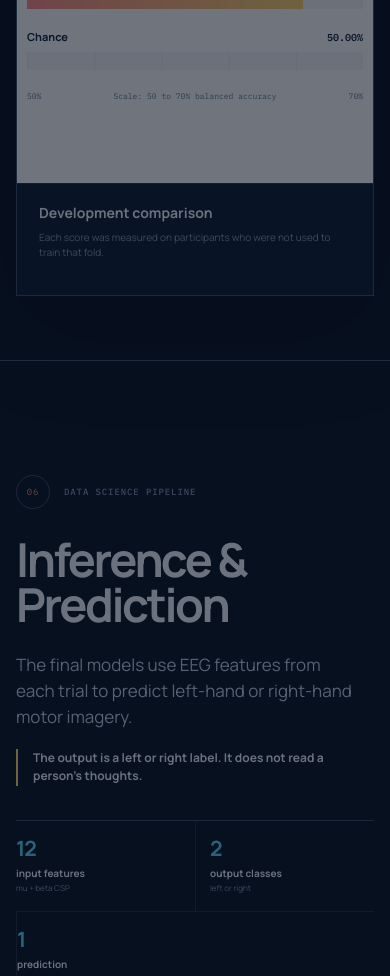
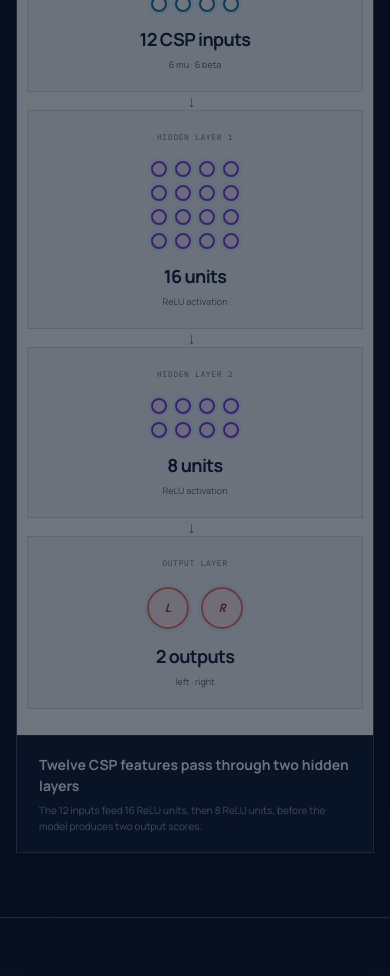
Before and after one commit to samarthgaggar/bci-mi-prediction, a Next.js app: page / in a window 390 px wide. Shown: the part 7200-8176 px from the top of the page. Built offline with nearby package versions, Linux system fonts and the light colour scheme.

Commit message:
more more more changes

```diff
--- a/app/globals.css
+++ b/app/globals.css
@@ -1216,27 +1216,39 @@ main {
 
 .prediction-flow {
   display: grid;
-  grid-template-columns: minmax(0, 1fr) 96px minmax(0, 1fr);
-  gap: clamp(14px, 2.2vw, 28px);
-  align-items: center;
-}
-
-.prediction-input,
-.prediction-output {
+  grid-template-columns: repeat(4, minmax(0, 1fr));
+  gap: clamp(18px, 2.4vw, 32px);
+  width: min(100%, 900px);
+  align-items: stretch;
+}
+
+.prediction-layer {
+  position: relative;
   display: grid;
   min-width: 0;
   min-height: 250px;
   align-content: center;
-  padding: 24px 20px;
+  justify-items: center;
+  padding: 24px 16px;
   border: 1px solid #d6dfeb;
   background: #f7f9fc;
-}
-
-.prediction-input > span,
-.prediction-output > span,
-.prediction-model > span {
+  text-align: center;
+}
+
+.prediction-layer:not(:last-child)::after {
+  position: absolute;
+  z-index: 2;
+  top: 50%;
+  right: calc(clamp(18px, 2.4vw, 32px) * -0.82);
+  content: "→";
+  color: #647995;
+  font-size: 22px;
+  transform: translateY(-50%);
+}
+
+.prediction-layer > span {
   display: block;
-  margin-bottom: 22px;
+  margin-bottom: 18px;
   color: #647995;
   font-family: var(--font-mono);
   font-size: 8px;
@@ -1244,69 +1256,61 @@ main {
   text-transform: uppercase;
 }
 
-.prediction-input strong,
-.prediction-output strong {
+.prediction-layer > strong {
   display: block;
+  margin-top: 18px;
   font-size: clamp(18px, 2vw, 27px);
   letter-spacing: -0.035em;
   line-height: 1.08;
   overflow-wrap: anywhere;
 }
 
-.prediction-input small,
-.prediction-output small {
+.prediction-layer > small {
   display: block;
-  margin-top: 10px;
+  margin-top: 8px;
   color: #526a87;
   font-size: 9px;
 }
 
-.prediction-model {
-  display: grid;
-  min-width: 0;
+.network-nodes {
+  display: grid;
+  grid-template-columns: repeat(4, 16px);
+  gap: 8px;
+  justify-content: center;
+}
+
+.network-nodes i {
+  display: grid;
+  width: 16px;
+  height: 16px;
   place-items: center;
-  text-align: center;
-}
-
-.prediction-model > span {
-  margin-bottom: 10px;
-}
-
-.prediction-model i {
-  display: block;
-  width: 72px;
-  height: 72px;
-  border: 10px solid #57d8ff;
-  border-right-color: #ff8c85;
+  border: 2px solid #087da9;
+  background: #ffffff;
   border-radius: 50%;
-  transform: rotate(-30deg);
-}
-
-.prediction-model strong {
-  margin-top: 12px;
-  font-family: var(--font-mono);
-  font-size: 9px;
-}
-
-.prediction-classes {
-  display: grid;
-  gap: 7px;
-}
-
-.prediction-classes strong {
-  padding: 10px 12px;
-  border: 1px solid #d6dfeb;
-  background: #ffffff;
-  font-size: clamp(15px, 1.5vw, 20px);
-  text-align: center;
-}
-
-.prediction-classes b {
-  color: #647995;
-  font-family: var(--font-mono);
-  font-size: 8px;
-  font-weight: 500;
-  text-align: center;
+  box-shadow: 0 0 0 3px color-mix(in srgb, #57d8ff 14%, transparent);
+}
+
+.is-hidden .network-nodes i {
+  border-color: #7c3aed;
+  background: color-mix(in srgb, #7c3aed 10%, #ffffff);
+}
+
+.is-output .network-nodes {
+  grid-template-columns: repeat(2, 42px);
+  gap: 12px;
+}
+
+.is-output .network-nodes i {
+  width: 42px;
+  height: 42px;
+  border-color: #ff7068;
+  background: color-mix(in srgb, #ff8c85 12%, #ffffff);
+}
+
+.is-output .network-nodes b {
+  color: #a53a45;
+  font-family: var(--font-mono);
+  font-size: 12px;
 }
 
 .validation-split {
@@ -1649,25 +1653,18 @@ main {
   }
 
   .prediction-flow {
-    grid-template-columns: minmax(0, 1fr) 72px minmax(0, 1fr);
+    grid-template-columns: repeat(4, minmax(0, 1fr));
     gap: 12px;
   }
 
-  .prediction-input,
-  .prediction-output {
+  .prediction-layer {
     min-height: 230px;
-    padding: 20px 16px;
-  }
-
-  .prediction-model i {
-    width: 54px;
-    height: 54px;
-    border-width: 8px;
-  }
-
-  .prediction-classes strong {
-    padding-inline: 8px;
-    font-size: 15px;
+    padding: 20px 10px;
+  }
+
+  .prediction-layer:not(:last-child)::after {
+    right: -11px;
+    font-size: 16px;
   }
 }
 
@@ -1835,19 +1832,15 @@ main {
     padding-block: 16px;
   }
 
-  .prediction-input,
-  .prediction-output {
+  .prediction-layer {
     min-height: 170px;
   }
 
-  .prediction-model {
-    min-height: 88px;
-  }
-
-  .prediction-model i {
-    width: 56px;
-    height: 56px;
-    border-width: 8px;
+  .prediction-layer:not(:last-child)::after {
+    top: auto;
+    right: 50%;
+    bottom: -24px;
+    transform: translateX(50%) rotate(90deg);
   }
 
   .site-footer {
--- a/components/research-page.tsx
+++ b/components/research-page.tsx
@@ -709,31 +709,62 @@ function BarComparison({
 }
 
 function PredictionFlow() {
+  const layers = [
+    {
+      label: "Input layer",
+      value: "12 CSP inputs",
+      note: "6 mu · 6 beta",
+      nodes: 12,
+      className: "is-input",
+    },
+    {
+      label: "Hidden layer 1",
+      value: "16 units",
+      note: "ReLU activation",
+      nodes: 16,
+      className: "is-hidden",
+    },
+    {
+      label: "Hidden layer 2",
+      value: "8 units",
+      note: "ReLU activation",
+      nodes: 8,
+      className: "is-hidden",
+    },
+    {
+      label: "Output layer",
+      value: "2 outputs",
+      note: "left · right",
+      nodes: 2,
+      className: "is-output",
+    },
+  ] as const;
+
   return (
     <div
       className="prediction-flow"
       role="img"
-      aria-label="EEG features enter the final classifier and produce one left-hand or right-hand prediction"
+      aria-label="MLP architecture with 12 CSP inputs, hidden layers of 16 and 8 units, and 2 outputs for left-hand and right-hand predictions"
     >
-      <div className="prediction-input">
-        <span>Input</span>
-        <strong>12 CSP features</strong>
-        <small>six mu · six beta</small>
-      </div>
-      <div className="prediction-model">
-        <span>Final model</span>
-        <i aria-hidden="true" />
-        <strong>Classify</strong>
-      </div>
-      <div className="prediction-output">
-        <span>Output</span>
-        <div className="prediction-classes">
-          <strong>Left hand</strong>
-          <b>or</b>
-          <strong>Right hand</strong>
+      {layers.map((layer) => (
+        <div
+          className={`prediction-layer ${layer.className}`}
+          key={layer.label}
+        >
+          <span>{layer.label}</span>
+          <div className="network-nodes" aria-hidden="true">
+            {Array.from({ length: layer.nodes }, (_, index) => (
+              <i key={index}>
+                {layer.className === "is-output" ? (
+                  <b>{index === 0 ? "L" : "R"}</b>
+                ) : null}
+              </i>
+            ))}
+          </div>
+          <strong>{layer.value}</strong>
+          <small>{layer.note}</small>
         </div>
-        <small>one prediction per trial</small>
-      </div>
+      ))}
     </div>
   );
 }
--- a/lib/research-content.ts
+++ b/lib/research-content.ts
@@ -134,39 +134,39 @@ export const pipelineSteps: readonly PipelineStep[] = [
     sources: [primarySources.analysis, primarySources.zenodo],
   },
   {
+    id: "prediction",
+    number: "05",
+    navLabel: "Predict",
+    title: "Inference & Prediction",
+    statement:
+      "The final model uses 12 CSP features from each trial to predict left-hand or right-hand motor imagery.",
+    takeaway:
+      "The output is a left or right label. It does not read a person's thoughts.",
+    visual: "prediction",
+    side: "left",
+    metrics: [
+      { value: "12", label: "input features", note: "mu + beta CSP" },
+      { value: "16 → 8", label: "hidden units", note: "two ReLU layers" },
+      { value: "2", label: "output classes", note: "left or right" },
+    ],
+    sources: [primarySources.analysis, primarySources.paper],
+  },
+  {
     id: "modeling",
-    number: "05",
+    number: "06",
     navLabel: "Model",
     title: "Modeling",
     statement:
       "The CSP MLP reached 69.10% balanced accuracy in participant-held-out training folds and 66.42% on validation participants.",
     takeaway: "Every development score kept participants in separate groups.",
     visual: "modeling",
-    side: "left",
+    side: "right",
     metrics: [
       { value: "69.10%", label: "training OOF", note: "balanced accuracy" },
       { value: "66.42%", label: "validation", note: "balanced accuracy" },
       { value: "73.09%", label: "validation AUC", note: "held-out participants" },
     ],
     sources: [primarySources.analysis],
-  },
-  {
-    id: "prediction",
-    number: "06",
-    navLabel: "Predict",
-    title: "Inference & Prediction",
-    statement:
-      "The final models use EEG features from each trial to predict left-hand or right-hand motor imagery.",
-    takeaway:
-      "The output is a left or right label. It does not read a person's thoughts.",
-    visual: "prediction",
-    side: "right",
-    metrics: [
-      { value: "12", label: "input features", note: "mu + beta CSP" },
-      { value: "2", label: "output classes", note: "left or right" },
-      { value: "1", label: "prediction", note: "for each trial" },
-    ],
-    sources: [primarySources.analysis, primarySources.paper],
   },
   {
     id: "evaluation",
@@ -318,25 +318,14 @@ export const modelingFigures: readonly FigureChoice[] = [
 export const predictionFigures: readonly FigureChoice[] = [
   {
     id: "classifier",
-    label: "Classifier path",
-    title: "One trial produces one prediction",
+    label: "MLP architecture",
+    title: "Twelve CSP features pass through two hidden layers",
     note:
-      "The model receives EEG features. It does not receive thoughts, words, or images.",
+      "The 12 inputs feed 16 ReLU units, then 8 ReLU units, before the model produces two output scores.",
     src: "",
     width: 0,
     height: 0,
     alt: "",
-  },
-  {
-    id: "xgboost",
-    label: "Profile factors",
-    title: "Motivation had the highest mean importance",
-    note:
-      "This separate Extra Trees analysis predicted participant performance. Wide error bars show substantial uncertainty.",
-    src: "/results/model/stage-2/xgboost_permutation_importance.png",
-    width: 1600,
-    height: 900,
-    alt: "Held-out permutation importance for the participant-performance profile model.",
   },
 ] as const;
 
```
Also changed, not shown: public/results/model/stage-2/xgboost_permutation_importance.png (deleted), 1 other file (tests, documents, lock files or other folders).
